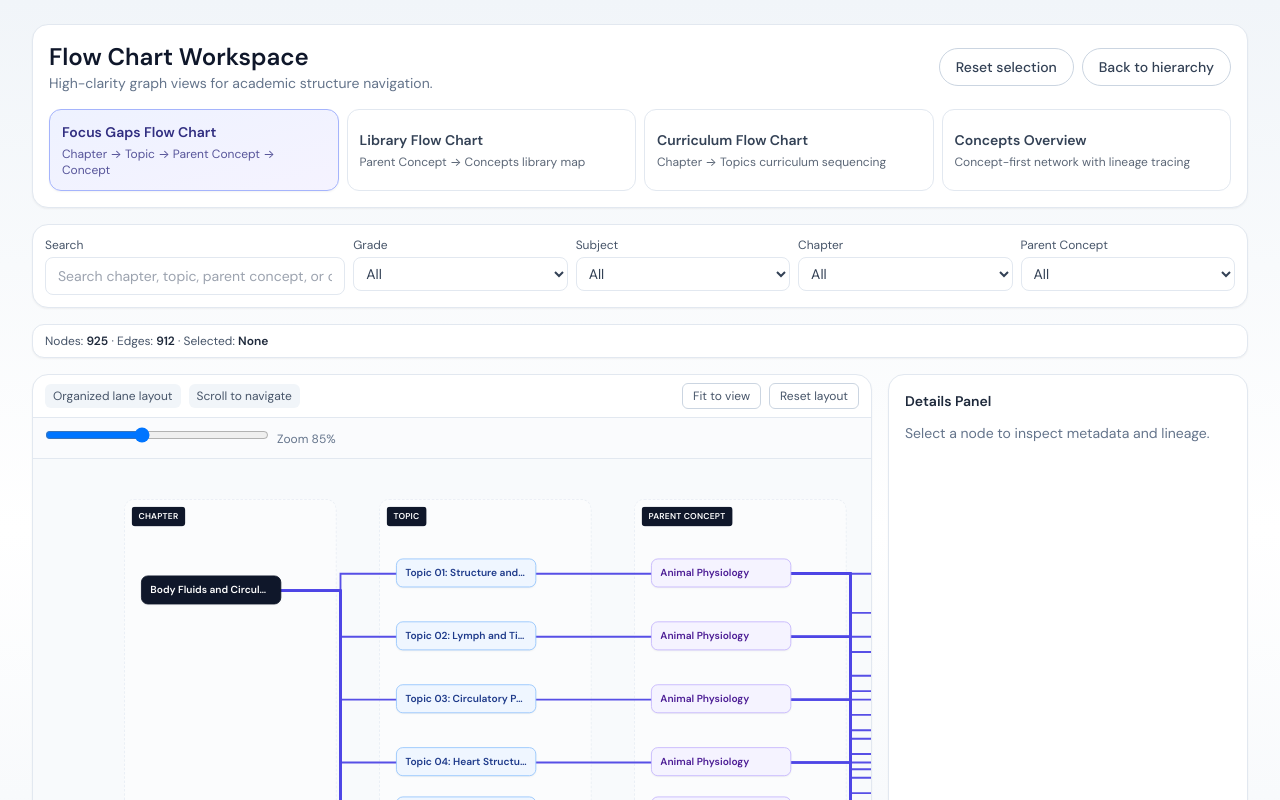
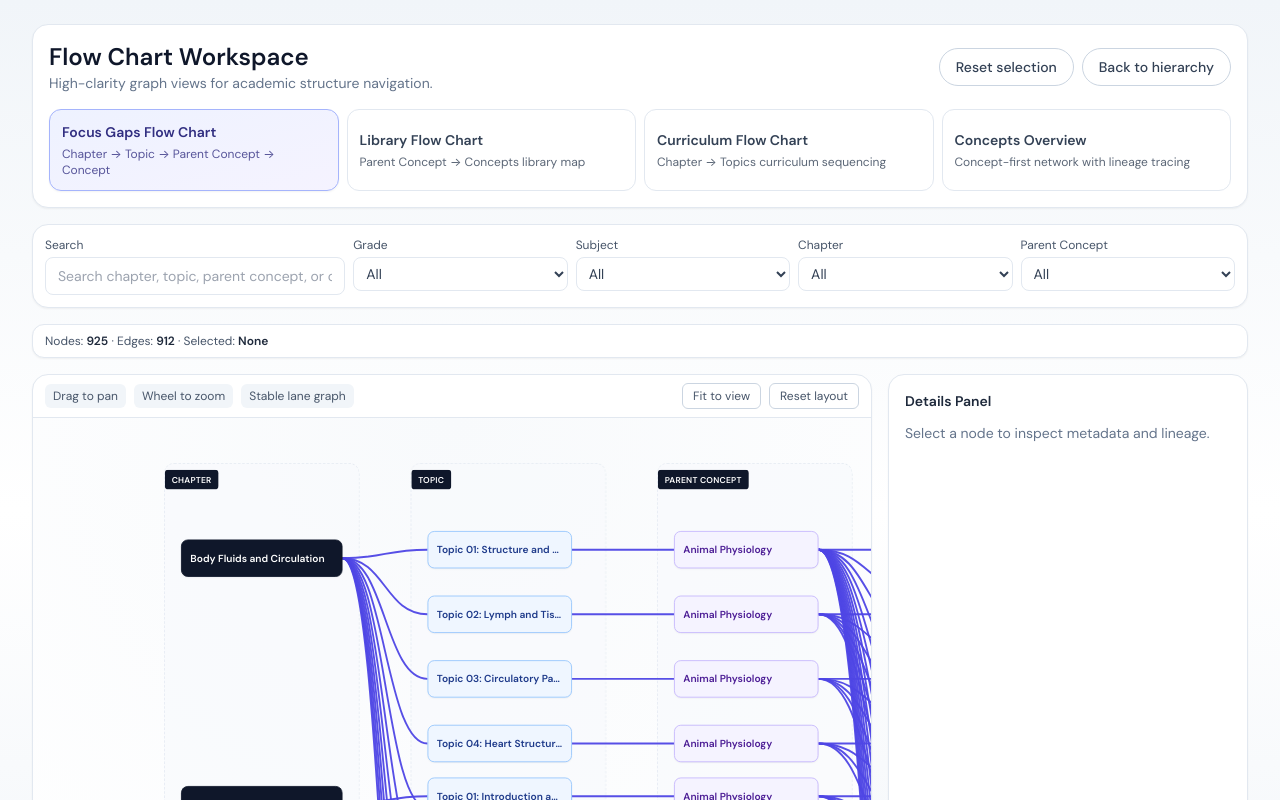
Before and after one commit to mohithmohan07/ConceptMappingFramework, a React (Vite) app: page / in a window 1280 px wide. Both pictures are taken after a click on the button "Open flow chart page". Shown: the top 800 px of the page. Built offline with nearby package versions, Linux system fonts and the light colour scheme.

Commit message:
Overhaul flowchart to industrial lane graph with minimap

```diff
--- a/src/components/FlowChartPage.tsx
+++ b/src/components/FlowChartPage.tsx
@@ -135,14 +135,13 @@ export function FlowChartPage({ tree, onBack }: Props) {
 
         {graph.nodes.length === 0 ? (
           <section className="rounded-2xl border border-dashed border-slate-300 bg-white p-8 text-center text-sm text-slate-500">
-            No nodes match your current search/filter combination.
+            {graph.emptyMessage ?? "No nodes match your current search/filter combination."}
           </section>
         ) : (
           <div className="flex flex-col gap-4 xl:flex-row">
             <div className="min-w-0 flex-1">
               <GraphCanvas
-                nodes={graph.nodes}
-                edges={graph.edges}
+                graph={graph}
                 selectedNodeId={selectedNodeId}
                 emphasizedNodeIds={emphasizedNodeIds}
                 viewport={viewportByTab[activeTab]}
--- a/src/components/flowchart/GraphCanvas.tsx
+++ b/src/components/flowchart/GraphCanvas.tsx
@@ -1,9 +1,8 @@
-import { useMemo, useRef } from "react";
-import type { GraphEdge, GraphNode, Viewport } from "./types";
+import { useMemo, useRef, useState } from "react";
+import type { GraphModel, GraphNode, Viewport } from "./types";
 
 type Props = {
-  nodes: GraphNode[];
-  edges: GraphEdge[];
+  graph: GraphModel;
   selectedNodeId: string | null;
   emphasizedNodeIds: Set<string>;
   viewport: Viewport;
@@ -12,28 +11,33 @@ type Props = {
   onResetLayout: () => void;
 };
 
-const KIND_STYLES: Record<GraphNode["kind"], string> = {
+const KIND_CLASS: Record<GraphNode["kind"], string> = {
   chapter: "border-slate-900 bg-slate-900 text-white",
   topic: "border-blue-300 bg-blue-50 text-blue-900",
   parent: "border-violet-300 bg-violet-50 text-violet-900",
   concept: "border-slate-300 bg-white text-slate-800",
 };
 
-const LANE_META = [
-  { x: 60, title: "Chapter" },
-  { x: 360, title: "Topic" },
-  { x: 660, title: "Parent Concept" },
-  { x: 960, title: "Concept" },
-];
+function smoothStepPath(sx: number, sy: number, tx: number, ty: number) {
+  const midX = sx + (tx - sx) * 0.5;
+  return `M ${sx} ${sy} C ${midX} ${sy}, ${midX} ${ty}, ${tx} ${ty}`;
+}
 
-function elbowPath(sx: number, sy: number, tx: number, ty: number) {
-  const midX = sx + (tx - sx) * 0.55;
-  return `M ${sx} ${sy} L ${midX} ${sy} L ${midX} ${ty} L ${tx} ${ty}`;
+function computeBounds(nodes: GraphNode[]) {
+  if (nodes.length === 0) {
+    return { minX: 0, minY: 0, maxX: 1400, maxY: 950 };
+  }
+
+  return {
+    minX: Math.min(...nodes.map((n) => n.x)) - 130,
+    minY: Math.min(...nodes.map((n) => n.y)) - 120,
+    maxX: Math.max(...nodes.map((n) => n.x + (n.width ?? 170))) + 210,
+    maxY: Math.max(...nodes.map((n) => n.y + (n.height ?? 44))) + 140,
+  };
 }
 
 export function GraphCanvas({
-  nodes,
-  edges,
+  graph,
   selectedNodeId,
   emphasizedNodeIds,
   viewport,
@@ -42,126 +46,160 @@ export function GraphCanvas({
   onResetLayout,
 }: Props) {
   const containerRef = useRef<HTMLDivElement | null>(null);
-  const nodeById = useMemo(() => new Map(nodes.map((node) => [node.id, node])), [nodes]);
+  const [dragStart, setDragStart] = useState<{ mouseX: number; mouseY: number; x: number; y: number } | null>(null);
 
-  const bounds = useMemo(() => {
-    if (nodes.length === 0) return { minX: 0, minY: 0, maxX: 1400, maxY: 900 };
-    return {
-      minX: Math.min(...nodes.map((n) => n.x)) - 160,
-      minY: Math.min(...nodes.map((n) => n.y)) - 100,
-      maxX: Math.max(...nodes.map((n) => n.x)) + 420,
-      maxY: Math.max(...nodes.map((n) => n.y)) + 180,
-    };
-  }, [nodes]);
-
-  const contentWidth = bounds.maxX - bounds.minX;
-  const contentHeight = bounds.maxY - bounds.minY;
+  const nodeById = useMemo(() => new Map(graph.nodes.map((n) => [n.id, n])), [graph.nodes]);
+  const bounds = useMemo(() => computeBounds(graph.nodes), [graph.nodes]);
+  const graphWidth = Math.max(1, bounds.maxX - bounds.minX);
+  const graphHeight = Math.max(1, bounds.maxY - bounds.minY);
 
   const fitToView = () => {
     const el = containerRef.current;
     if (!el) return;
-    const width = el.clientWidth;
-    const height = el.clientHeight;
-    const zoom = Math.max(0.55, Math.min(1.25, Math.min(width / contentWidth, height / contentHeight) * 0.95));
-    onViewportChange({ ...viewport, zoom });
+    const zoom = Math.max(0.45, Math.min(1.35, Math.min(el.clientWidth / graphWidth, el.clientHeight / graphHeight) * 0.92));
+    const x = el.clientWidth / 2 - (bounds.minX + graphWidth / 2) * zoom;
+    const y = el.clientHeight / 2 - (bounds.minY + graphHeight / 2) * zoom;
+    onViewportChange({ x, y, zoom });
   };
+
+  const minimapScale = 0.12;
 
   return (
     <div className="rounded-2xl border border-slate-200 bg-white shadow-sm">
       <div className="flex items-center justify-between border-b border-slate-200 px-3 py-2 text-xs text-slate-600">
         <div className="flex items-center gap-2">
-          <span className="rounded-md bg-slate-100 px-2 py-1">Organized lane layout</span>
-          <span className="rounded-md bg-slate-100 px-2 py-1">Scroll to navigate</span>
+          <span className="rounded-md bg-slate-100 px-2 py-1">Drag to pan</span>
+          <span className="rounded-md bg-slate-100 px-2 py-1">Wheel to zoom</span>
+          <span className="rounded-md bg-slate-100 px-2 py-1">Stable lane graph</span>
         </div>
-        <div className="flex gap-2">
-          <button type="button" onClick={fitToView} className="rounded-md border border-slate-300 bg-white px-2.5 py-1 hover:bg-slate-50">
+        <div className="flex items-center gap-2">
+          <button
+            type="button"
+            onClick={fitToView}
+            className="rounded-md border border-slate-300 bg-white px-2.5 py-1 hover:bg-slate-50"
+          >
             Fit to view
           </button>
-          <button type="button" onClick={onResetLayout} className="rounded-md border border-slate-300 bg-white px-2.5 py-1 hover:bg-slate-50">
+          <button
+            type="button"
+            onClick={onResetLayout}
+            className="rounded-md border border-slate-300 bg-white px-2.5 py-1 hover:bg-slate-50"
+          >
             Reset layout
           </button>
         </div>
       </div>
 
-      <div className="border-b border-slate-200 bg-slate-50/70 px-3 py-2">
-        <input
-          type="range"
-          min={55}
-          max={125}
-          value={Math.round(viewport.zoom * 100)}
-          onChange={(e) => onViewportChange({ ...viewport, zoom: Number(e.target.value) / 100 })}
-          className="w-56"
-          aria-label="Zoom"
-        />
-        <span className="ml-2 text-xs text-slate-500">Zoom {Math.round(viewport.zoom * 100)}%</span>
-      </div>
-
-      <div ref={containerRef} className="relative h-[72vh] min-h-[560px] overflow-auto bg-slate-50">
       <div
-          className="relative"
-          style={{ width: contentWidth * viewport.zoom + 140, height: contentHeight * viewport.zoom + 120 }}
+        ref={containerRef}
+        className="relative h-[72vh] min-h-[560px] overflow-hidden bg-[radial-gradient(circle_at_top,_#f8fafc,_#ffffff)]"
+        onWheel={(event) => {
+          event.preventDefault();
+          const direction = event.deltaY > 0 ? -1 : 1;
+          const zoom = Math.max(0.35, Math.min(1.8, viewport.zoom + direction * 0.08));
+          onViewportChange({ ...viewport, zoom });
+        }}
+        onMouseDown={(event) =>
+          setDragStart({ mouseX: event.clientX, mouseY: event.clientY, x: viewport.x, y: viewport.y })
+        }
+        onMouseMove={(event) => {
+          if (!dragStart) return;
+          onViewportChange({
+            ...viewport,
+            x: dragStart.x + (event.clientX - dragStart.mouseX),
+            y: dragStart.y + (event.clientY - dragStart.mouseY),
+          });
+        }}
+        onMouseUp={() => setDragStart(null)}
+        onMouseLeave={() => setDragStart(null)}
       >
         <div
-            className="absolute left-10 top-10"
-            style={{
-              transform: `scale(${viewport.zoom})`,
-              transformOrigin: "top left",
-              width: contentWidth,
-              height: contentHeight,
-            }}
+          className="absolute inset-0"
+          style={{ transform: `translate(${viewport.x}px, ${viewport.y}px) scale(${viewport.zoom})`, transformOrigin: "0 0" }}
         >
-            {LANE_META.map((lane) => (
+          {graph.lanes.map((lane) => (
             <div
-                key={lane.title}
-                className="absolute bottom-0 top-0 rounded-xl border border-dashed border-slate-200/80 bg-white/40"
-                style={{ left: lane.x, width: 250 }}
+              key={lane.id}
+              className="absolute bottom-0 top-0 rounded-xl border border-dashed border-slate-200/90 bg-slate-50/70"
+              style={{ left: lane.x, width: lane.width }}
             >
-                <p className="sticky top-2 ml-2 mt-2 inline-block rounded bg-slate-900 px-2 py-1 text-[10px] font-semibold uppercase tracking-wide text-white">
-                  {lane.title}
-                </p>
+              <span className="sticky left-2 top-2 inline-block rounded bg-slate-900 px-2 py-1 text-[10px] font-semibold uppercase tracking-wide text-white">
+                {lane.label}
+              </span>
             </div>
           ))}
 
-            <svg className="pointer-events-none absolute left-0 top-0" width={contentWidth + 120} height={contentHeight + 120}>
-              {edges.map((edge) => {
+          <svg className="pointer-events-none absolute left-0 top-0" width={graphWidth + 600} height={graphHeight + 600}>
+            {graph.edges.map((edge) => {
               const source = nodeById.get(edge.source);
               const target = nodeById.get(edge.target);
               if (!source || !target) return null;
-                const emphasized = emphasizedNodeIds.has(source.id) && emphasizedNodeIds.has(target.id);
+
+              const sourceX = source.x + (source.width ?? 170);
+              const sourceY = source.y + 22;
+              const targetX = target.x;
+              const targetY = target.y + 22;
+              const active = emphasizedNodeIds.has(source.id) && emphasizedNodeIds.has(target.id);
+
               return (
                 <path
                   key={edge.id}
-                    d={elbowPath(source.x + 150, source.y + 18, target.x + 4, target.y + 18)}
+                  d={smoothStepPath(sourceX, sourceY, targetX, targetY)}
                   fill="none"
-                    stroke={emphasized ? "#4f46e5" : "#cbd5e1"}
-                    strokeWidth={emphasized ? 2.2 : 1.3}
-                    strokeOpacity={emphasized ? 0.95 : 0.6}
+                  stroke={active ? "#4f46e5" : "#cbd5e1"}
+                  strokeOpacity={active ? 0.95 : 0.6}
+                  strokeWidth={active ? 2.2 : 1.3}
                 />
               );
             })}
           </svg>
 
-            {nodes.map((node) => {
+          {graph.nodes.map((node) => {
             const selected = node.id === selectedNodeId;
             const dimmed = selectedNodeId !== null && !emphasizedNodeIds.has(node.id);
+
             return (
               <button
                 key={node.id}
                 type="button"
                 title={node.tooltip}
-                  onClick={() => onSelectNode(node.id)}
-                  className={`absolute w-[165px] rounded-lg border px-2.5 py-2 text-left text-xs shadow-sm transition ${KIND_STYLES[node.kind]} ${
+                onClick={(event) => {
+                  event.stopPropagation();
+                  onSelectNode(node.id);
+                }}
+                className={`absolute rounded-lg border px-2.5 py-2 text-left text-xs shadow-sm transition ${KIND_CLASS[node.kind]} ${
                   selected ? "ring-2 ring-indigo-400 shadow" : ""
                 } ${dimmed ? "opacity-30" : "opacity-100"}`}
-                  style={{ left: node.x, top: node.y }}
+                style={{ left: node.x, top: node.y, width: node.width ?? 170, height: node.height ?? 44 }}
               >
-                  <p className="truncate font-semibold leading-4">{node.label}</p>
-                  {node.meta?.gapScore !== undefined && <p className="mt-1 text-[10px]">Gap: {String(node.meta.gapScore)}</p>}
-                  {node.meta?.coverage !== undefined && <p className="text-[10px]">Coverage: {String(node.meta.coverage)}</p>}
+                <div className="truncate font-semibold">{node.label}</div>
+                {node.meta?.gapScore !== undefined && <div className="text-[10px] opacity-80">Gap: {String(node.meta.gapScore)}</div>}
+                {node.meta?.coverage !== undefined && (
+                  <div className="text-[10px] opacity-80">Coverage: {String(node.meta.coverage)}</div>
+                )}
               </button>
             );
           })}
         </div>
+
+        <div className="absolute bottom-3 right-3 rounded-lg border border-slate-200 bg-white/90 p-2 shadow-sm backdrop-blur">
+          <p className="mb-1 text-[10px] font-semibold uppercase tracking-wide text-slate-500">Minimap</p>
+          <svg width={220} height={120} className="rounded bg-slate-50">
+            {graph.nodes.map((node) => {
+              const x = ((node.x - bounds.minX) / graphWidth) * 210;
+              const y = ((node.y - bounds.minY) / graphHeight) * 110;
+              return <rect key={node.id} x={x} y={y} width={6} height={4} fill={node.id === selectedNodeId ? "#4f46e5" : "#94a3b8"} />;
+            })}
+            <rect
+              x={(-viewport.x / Math.max(viewport.zoom, 0.001) - bounds.minX) * minimapScale}
+              y={(-viewport.y / Math.max(viewport.zoom, 0.001) - bounds.minY) * minimapScale}
+              width={(containerRef.current?.clientWidth ?? 900) / Math.max(viewport.zoom, 0.001) * minimapScale}
+              height={(containerRef.current?.clientHeight ?? 560) / Math.max(viewport.zoom, 0.001) * minimapScale}
+              fill="none"
+              stroke="#334155"
+              strokeWidth={1}
+            />
+          </svg>
         </div>
       </div>
     </div>
--- a/src/components/flowchart/graphBuilders.ts
+++ b/src/components/flowchart/graphBuilders.ts
@@ -1,4 +1,4 @@
-import type { FlowFilters, GraphModel, GraphNode, NormalizedConcept } from "./types";
+import type { FlowFilters, GraphLane, GraphModel, GraphNode, NormalizedConcept } from "./types";
 
 function byFilters(concept: NormalizedConcept, query: string, filters: FlowFilters) {
   const q = query.trim().toLowerCase();
@@ -18,7 +18,11 @@ function byFilters(concept: NormalizedConcept, query: string, filters: FlowFilte
   );
 }
 
-function node(
+function uniqueSorted(values: string[]) {
+  return Array.from(new Set(values)).sort((a, b) => a.localeCompare(b));
+}
+
+function makeNode(
   id: string,
   label: string,
   kind: GraphNode["kind"],
@@ -26,73 +30,89 @@ function node(
   y: number,
   meta?: GraphNode["meta"],
 ): GraphNode {
-  return { id, label, kind, x, y, meta, tooltip: label };
+  return {
+    id,
+    label,
+    kind,
+    x,
+    y,
+    width: kind === "chapter" ? 190 : kind === "concept" ? 180 : 170,
+    height: 44,
+    tooltip: label,
+    meta,
+  };
 }
 
-function uniqueSorted(values: string[]) {
-  return Array.from(new Set(values)).sort((a, b) => a.localeCompare(b));
-}
-
-function buildCollector() {
-  const nodeMap = new Map<string, GraphNode>();
-  const edgeMap = new Map<string, { id: string; source: string; target: string }>();
+function makeCollector(lanes: GraphLane[]): {
+  addNode: (node: GraphNode) => void;
+  addEdge: (source: string, target: string) => void;
+  toGraph: (emptyMessage?: string) => GraphModel;
+} {
+  const nodes = new Map<string, GraphNode>();
+  const edges = new Map<string, { id: string; source: string; target: string }>();
 
   return {
-    addNode(next: GraphNode) {
-      if (!nodeMap.has(next.id)) nodeMap.set(next.id, next);
+    addNode(node) {
+      if (!nodes.has(node.id)) nodes.set(node.id, node);
     },
-    addEdge(source: string, target: string) {
+    addEdge(source, target) {
       const id = `${source}->${target}`;
-      if (!edgeMap.has(id)) edgeMap.set(id, { id, source, target });
+      if (!edges.has(id)) edges.set(id, { id, source, target });
     },
-    toGraph(): GraphModel {
-      return { nodes: Array.from(nodeMap.values()), edges: Array.from(edgeMap.values()) };
+    toGraph(emptyMessage) {
+      return {
+        nodes: Array.from(nodes.values()),
+        edges: Array.from(edges.values()),
+        lanes,
+        emptyMessage,
+      };
     },
   };
 }
 
 export function buildFocusGapsGraph(concepts: NormalizedConcept[], query: string, filters: FlowFilters): GraphModel {
+  const lanes = [
+    { id: "chapter", label: "Chapter", x: 60, width: 230 },
+    { id: "topic", label: "Topic", x: 350, width: 230 },
+    { id: "parent", label: "Parent Concept", x: 640, width: 230 },
+    { id: "concept", label: "Concept", x: 930, width: 230 },
+  ];
+  const collect = makeCollector(lanes);
   const filtered = concepts.filter((c) => byFilters(c, query, filters));
-  const collect = buildCollector();
-
-  const chapterGap = 280;
-  const laneX = { chapter: 80, topic: 380, parent: 680, concept: 980 };
 
   uniqueSorted(filtered.map((c) => c.chapter)).forEach((chapter, chapterIndex) => {
-    const chapterY = 90 + chapterIndex * chapterGap;
     const chapterId = `chapter:${chapter}`;
-    collect.addNode(node(chapterId, chapter, "chapter", laneX.chapter, chapterY));
+    const chapterY = 90 + chapterIndex * 290;
+    collect.addNode(makeNode(chapterId, chapter, "chapter", 80, chapterY));
 
     const chapterConcepts = filtered.filter((c) => c.chapter === chapter);
-    const topics = uniqueSorted(chapterConcepts.map((c) => c.topic));
-
-    topics.forEach((topic, topicIndex) => {
+    uniqueSorted(chapterConcepts.map((c) => c.topic)).forEach((topic, topicIndex) => {
       const topicId = `topic:${chapter}:${topic}`;
-      const topicY = chapterY - 20 + topicIndex * 74;
-      collect.addNode(node(topicId, topic, "topic", laneX.topic, topicY));
+      const topicY = chapterY - 10 + topicIndex * 76;
+      collect.addNode(makeNode(topicId, topic, "topic", 370, topicY));
       collect.addEdge(chapterId, topicId);
 
       const topicConcepts = chapterConcepts.filter((c) => c.topic === topic);
       uniqueSorted(topicConcepts.map((c) => c.parentConcept)).forEach((parent, parentIndex) => {
         const parentId = `parent:${chapter}:${topic}:${parent}`;
-        const parentY = topicY + parentIndex * 58;
-        collect.addNode(node(parentId, parent, "parent", laneX.parent, parentY));
+        const parentY = topicY + parentIndex * 62;
+        collect.addNode(makeNode(parentId, parent, "parent", 660, parentY));
         collect.addEdge(topicId, parentId);
 
         topicConcepts
           .filter((c) => c.parentConcept === parent)
           .forEach((concept, conceptIndex) => {
             const conceptId = `concept:${concept.id}`;
-            const conceptY = parentY + conceptIndex * 46;
+            const conceptY = parentY + conceptIndex * 52;
             collect.addNode(
-              node(conceptId, concept.name, "concept", laneX.concept, conceptY, {
-                gapScore: concept.gapScore,
-                coverage: concept.coverage,
-                priority: concept.priority,
+              makeNode(conceptId, concept.name, "concept", 950, conceptY, {
                 chapter: concept.chapter,
                 topic: concept.topic,
                 parentConcept: concept.parentConcept,
                 grade: concept.grade,
+                gapScore: concept.gapScore,
+                coverage: concept.coverage,
+                priority: concept.priority,
               }),
             );
             collect.addEdge(parentId, conceptId);
@@ -101,27 +121,30 @@ export function buildFocusGapsGraph(concepts: NormalizedConcept[], query: string
     });
   });
 
-  return collect.toGraph();
+  return collect.toGraph("No chapter-to-concept paths found for selected filters.");
 }
 
 export function buildLibraryGraph(concepts: NormalizedConcept[], query: string, filters: FlowFilters): GraphModel {
+  const lanes = [
+    { id: "parent", label: "Parent Concept", x: 80, width: 300 },
+    { id: "concept", label: "Concept Library", x: 430, width: 760 },
+  ];
+  const collect = makeCollector(lanes);
   const filtered = concepts.filter((c) => byFilters(c, query, filters));
-  const collect = buildCollector();
-  const laneX = { parent: 120, concept: 460 };
 
   uniqueSorted(filtered.map((c) => c.parentConcept)).forEach((parent, parentIndex) => {
     const parentId = `parent:${parent}`;
-    const parentY = 90 + parentIndex * 188;
-    collect.addNode(node(parentId, parent, "parent", laneX.parent, parentY));
+    const parentY = 90 + parentIndex * 200;
+    collect.addNode(makeNode(parentId, parent, "parent", 110, parentY));
 
     filtered
       .filter((c) => c.parentConcept === parent)
-      .forEach((concept, idx) => {
+      .forEach((concept, index) => {
         const conceptId = `concept:${concept.id}`;
-        const col = idx % 3;
-        const row = Math.floor(idx / 3);
+        const col = index % 4;
+        const row = Math.floor(index / 4);
         collect.addNode(
-          node(conceptId, concept.name, "concept", laneX.concept + col * 250, parentY - 20 + row * 60, {
+          makeNode(conceptId, concept.name, "concept", 470 + col * 190, parentY - 20 + row * 58, {
             chapter: concept.chapter,
             topic: concept.topic,
             grade: concept.grade,
@@ -132,28 +155,32 @@ export function buildLibraryGraph(concepts: NormalizedConcept[], query: string,
       });
   });
 
-  return collect.toGraph();
+  return collect.toGraph("No parent concept relationships found for selected filters.");
 }
 
 export function buildCurriculumGraph(concepts: NormalizedConcept[], query: string, filters: FlowFilters): GraphModel {
+  const lanes = [
+    { id: "chapter", label: "Chapter", x: 80, width: 280 },
+    { id: "topic", label: "Topics", x: 400, width: 790 },
+  ];
+  const collect = makeCollector(lanes);
   const filtered = concepts.filter((c) => byFilters(c, query, filters));
-  const collect = buildCollector();
 
   uniqueSorted(filtered.map((c) => c.chapter)).forEach((chapter, chapterIndex) => {
     const chapterId = `chapter:${chapter}`;
-    const chapterY = 100 + chapterIndex * 160;
-    collect.addNode(node(chapterId, chapter, "chapter", 120, chapterY));
+    const chapterY = 100 + chapterIndex * 170;
+    collect.addNode(makeNode(chapterId, chapter, "chapter", 110, chapterY));
 
     uniqueSorted(filtered.filter((c) => c.chapter === chapter).map((c) => c.topic)).forEach((topic, topicIndex) => {
       const topicId = `topic:${chapter}:${topic}`;
       const col = topicIndex % 4;
       const row = Math.floor(topicIndex / 4);
-      collect.addNode(node(topicId, topic, "topic", 460 + col * 230, chapterY - 18 + row * 64));
+      collect.addNode(makeNode(topicId, topic, "topic", 430 + col * 190, chapterY - 18 + row * 62));
       collect.addEdge(chapterId, topicId);
     });
   });
 
-  return collect.toGraph();
+  return collect.toGraph("No chapter-to-topic curriculum map found for selected filters.");
 }
 
 export function buildConceptOverviewGraph(
@@ -162,18 +189,23 @@ export function buildConceptOverviewGraph(
   filters: FlowFilters,
   selectedNodeId?: string,
 ): GraphModel {
+  const lanes = [
+    { id: "cluster", label: "Concept Cluster", x: 80, width: 760 },
+    { id: "lineage", label: "Lineage Trace", x: 900, width: 300 },
+  ];
+  const collect = makeCollector(lanes);
   const filtered = concepts.filter((c) => byFilters(c, query, filters));
-  const collect = buildCollector();
-  const centerX = 650;
-  const centerY = 380;
 
-  filtered.forEach((concept, idx) => {
-    const angle = (idx / Math.max(filtered.length, 1)) * Math.PI * 2;
-    const ring = idx % 4;
-    const radius = 200 + ring * 56;
+  const centerX = 430;
+  const centerY = 430;
+
+  filtered.forEach((concept, index) => {
+    const angle = (index / Math.max(filtered.length, 1)) * Math.PI * 2;
+    const ring = index % 4;
+    const radius = 180 + ring * 52;
     const conceptId = `concept:${concept.id}`;
     collect.addNode(
-      node(conceptId, concept.name, "concept", centerX + Math.cos(angle) * radius, centerY + Math.sin(angle) * radius, {
+      makeNode(conceptId, concept.name, "concept", centerX + Math.cos(angle) * radius, centerY + Math.sin(angle) * radius, {
         chapter: concept.chapter,
         topic: concept.topic,
         parentConcept: concept.parentConcept,
@@ -190,9 +222,9 @@ export function buildConceptOverviewGraph(
       const chapterId = `lineage:chapter:${selected.chapter}`;
       const parentId = `lineage:parent:${selected.parentConcept}`;
 
-      collect.addNode(node(topicId, selected.topic, "topic", centerX + 430, centerY - 90));
-      collect.addNode(node(chapterId, selected.chapter, "chapter", centerX + 430, centerY));
-      collect.addNode(node(parentId, selected.parentConcept, "parent", centerX + 430, centerY + 90));
+      collect.addNode(makeNode(topicId, selected.topic, "topic", 940, 300));
+      collect.addNode(makeNode(chapterId, selected.chapter, "chapter", 940, 390));
+      collect.addNode(makeNode(parentId, selected.parentConcept, "parent", 940, 480));
 
       collect.addEdge(selectedNodeId, topicId);
       collect.addEdge(selectedNodeId, chapterId);
@@ -200,5 +232,5 @@ export function buildConceptOverviewGraph(
     }
   }
 
-  return collect.toGraph();
+  return collect.toGraph("No concepts found for selected filters.");
 }
```
Also changed, not shown: src/components/flowchart/types.ts (+9 -0 lines). Lines whose indentation alone changed are shown as unchanged.
